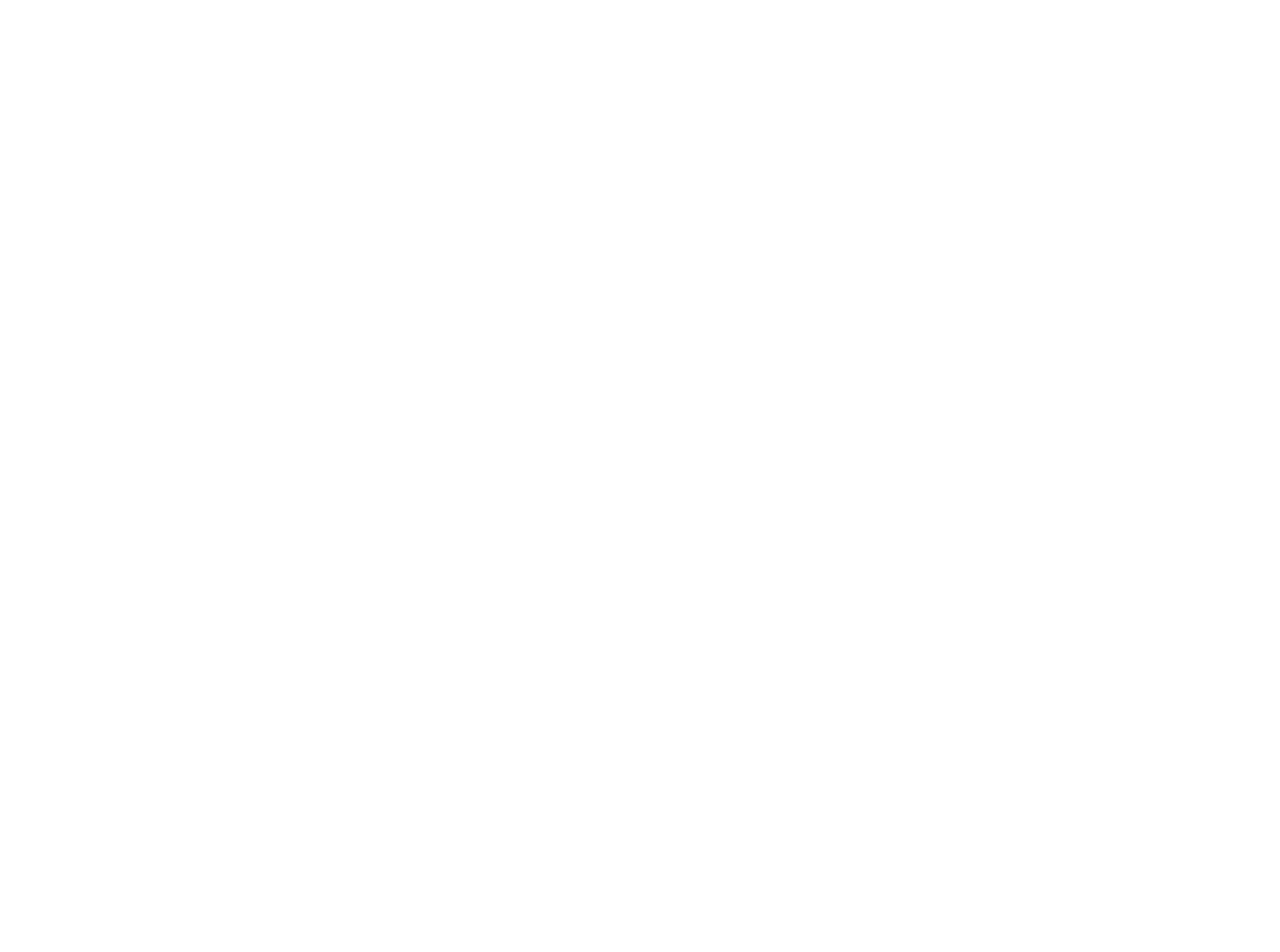
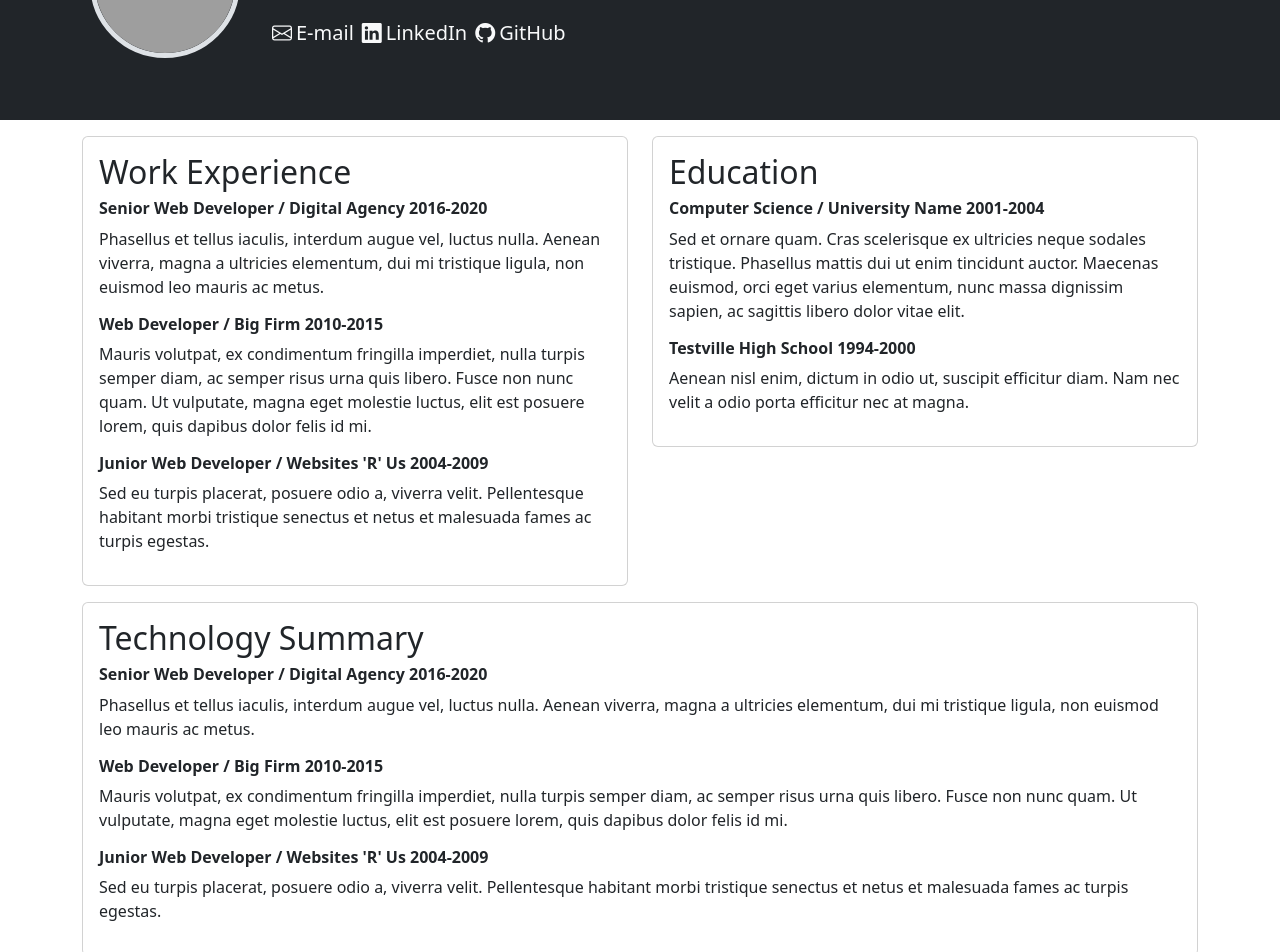
Before and after one commit to madpgmer/CPRG-352-Lab10, a React (Create React App) app in the folder portfolio-app/: page / in a window 1280 px wide. Shown: the part 140-1092 px from the top of the page. Before the commit the page ends 800 px from the top, so only its background shows below. Built offline with nearby package versions, Linux system fonts and the light colour scheme; grey boxes are pictures that could not be loaded.

Commit message:
Added HTML body to App.js
Fixed the code to work with JSX
-closed image tag />
-changed class to className
- provided email and website address in href tag instead of just #
- Changed the style tag to an object tag using {{ }} around the width and height

```diff
--- a/portfolio-app/src/App.js
+++ b/portfolio-app/src/App.js
@@ -3,9 +3,141 @@ import './App.css';
 
 function App() {
   return (
+    <>
     <div className="App">
-      <h1>Hello World!</h1>
+      <header className="text-white bg-dark">
+        <div className="container py-5">
+            <div className="row">
+                <div className="col-xs-3 col-lg-2 text-center">
+                    <img src="https://www.seekpng.com/png/detail/110-1100707_person-avatar-placeholder.png"
+                        alt="Person - Avatar Placeholder@seekpng.com" className="border border-5 rounded-circle img-fluid" style={{width: '150px', height: '150px'}}/>
+                </div>
+                <div className="col text-center text-lg-start">
+                    <h1>Joe Blow</h1>
+
+                    <p className="lead">Software development student at SAIT (Southern Alberta Institute of Technology).</p>
+
+                    <ul className="list-inline">
+                        <li className="list-inline-item my-2"><a href="joeblow@gmail.com" className="fs-5 link-light text-decoration-none"><i
+                                    className="bi bi-envelope pe-1"></i>
+                                <span className="text-center">E-mail</span></a></li>
+                        <li className="list-inline-item my-2"><a href="www.linkedin.com" className="fs-5 link-light text-decoration-none"><i
+                                    className="bi bi-linkedin pe-1"></i>
+                                LinkedIn</a></li>
+                        <li className="list-inline-item my-2"><a href="www.github.com" className="fs-5 link-light text-decoration-none"><i
+                                    className="bi bi-github pe-1"></i>
+                                GitHub</a></li>
+                    </ul>
+                </div>
+            </div>
+        </div>
+
+
+    </header>
+    <main className="container">
+        <div className="row mt-3">
+            <div className="col-md">
+                <div className="card">
+                    <div className="card-body">
+                        <h2 className="card-title">Work Experience</h2>
+                        <ul className="list-unstyled">
+                            <li>
+                                <h6 className="fw-bold">Senior Web Developer / Digital Agency 2016-2020</h6>
+                                <p>Phasellus et tellus iaculis, interdum augue vel, luctus nulla. Aenean viverra,
+                                    magna
+                                    a
+                                    ultricies
+                                    elementum, dui mi tristique ligula, non euismod leo mauris ac metus.</p>
+                            </li>
+                            <li>
+                                <h6 className="fw-bold">Web Developer / Big Firm 2010-2015</h6>
+                                <p>Mauris volutpat, ex condimentum fringilla imperdiet, nulla turpis semper diam, ac
+                                    semper
+                                    risus urna quis
+                                    libero. Fusce non nunc quam. Ut vulputate, magna eget molestie luctus, elit est
+                                    posuere
+                                    lorem, quis
+                                    dapibus dolor felis id mi.</p>
+                            </li>
+                            <li>
+                                <h6 className="fw-bold">Junior Web Developer / Websites 'R' Us 2004-2009</h6>
+                                <p>Sed eu turpis placerat, posuere odio a, viverra velit. Pellentesque habitant
+                                    morbi
+                                    tristique
+                                    senectus et
+                                    netus et malesuada fames ac turpis egestas.</p>
+                            </li>
+                        </ul>
+                    </div>
+                </div>
+            </div>
+            <div className="col-md">
+                <div className="card">
+                    <div className="card-body">
+                        <h2 className="card-title">Education</h2>
+                        <ul className="list-unstyled">
+                            <li>
+                                <h6 className="fw-bold">Computer Science / University Name 2001-2004</h6>
+                                <p>Sed et ornare quam. Cras scelerisque ex ultricies neque sodales tristique. Phasellus
+                                    mattis
+                                    dui ut enim
+                                    tincidunt auctor. Maecenas euismod, orci eget varius elementum, nunc massa dignissim
+                                    sapien,
+                                    ac sagittis
+                                    libero dolor vitae elit.</p>
+                            </li>
+                            <li>
+                                <h6 className="fw-bold">Testville High School 1994-2000</h6>
+                                <p>Aenean nisl enim, dictum in odio ut, suscipit efficitur diam. Nam nec velit a odio
+                                    porta
+                                    efficitur nec at
+                                    magna.</p>
+                            </li>
+                        </ul>
+                    </div>
+                </div>
+            </div>
+        </div>
+        <div className="row mt-3">
+            <div className="col-md mb-5">
+                <div className="card">
+                    <div className="card-body">
+                        <h2 className="card-title">Technology Summary</h2>
+                        <ul className="list-unstyled">
+                            <li>
+                                <h6 className="fw-bold">Senior Web Developer / Digital Agency 2016-2020</h6>
+                                <p>Phasellus et tellus iaculis, interdum augue vel, luctus nulla. Aenean viverra,
+                                    magna
+                                    a
+                                    ultricies
+                                    elementum, dui mi tristique ligula, non euismod leo mauris ac metus.</p>
+                            </li>
+                            <li>
+                                <h6 className="fw-bold">Web Developer / Big Firm 2010-2015</h6>
+                                <p>Mauris volutpat, ex condimentum fringilla imperdiet, nulla turpis semper diam, ac
+                                    semper
+                                    risus urna quis
+                                    libero. Fusce non nunc quam. Ut vulputate, magna eget molestie luctus, elit est
+                                    posuere
+                                    lorem, quis
+                                    dapibus dolor felis id mi.</p>
+                            </li>
+                            <li>
+                                <h6 className="fw-bold">Junior Web Developer / Websites 'R' Us 2004-2009</h6>
+                                <p>Sed eu turpis placerat, posuere odio a, viverra velit. Pellentesque habitant
+                                    morbi
+                                    tristique
+                                    senectus et
+                                    netus et malesuada fames ac turpis egestas.</p>
+                            </li>
+                        </ul>
+                    </div>
+                </div>
+            </div>
+        </div>
+    </main>
     </div>
+    </>
   );
 }
 
```
